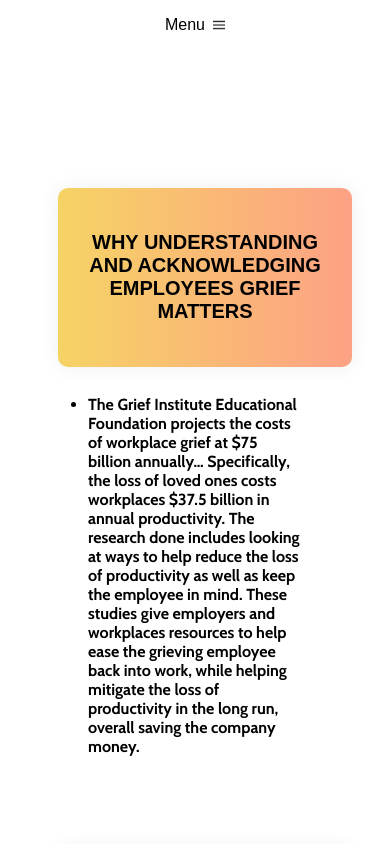
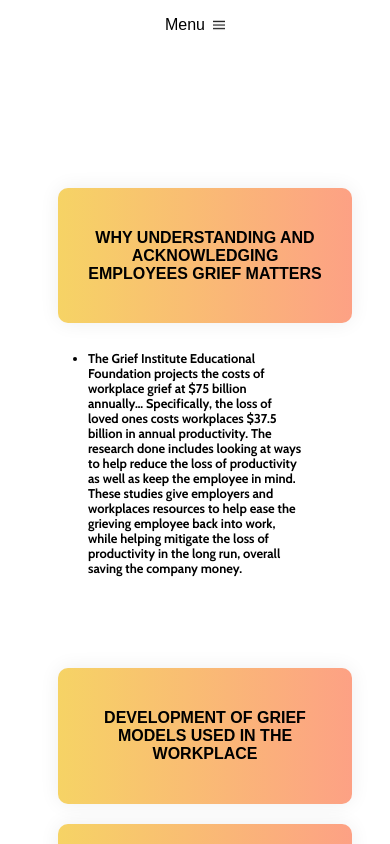
Before and after one commit to miraclebanks/EatonFirm, a Vue app: page /employer in a window 390 px wide. Shown: the top 844 px of the page. Built offline with nearby package versions, Linux system fonts and the light colour scheme.

Commit message:
Fixing employer bug

```diff
--- a/src/components/employer/employer-benefits.vue
+++ b/src/components/employer/employer-benefits.vue
@@ -179,7 +179,6 @@
   .employer-container {
     display: flex;
     flex-direction: row;
-
     margin-top: 96px;
     text-align: justify;
     position: relative;
@@ -239,16 +238,14 @@
       flex-direction: column;
       text-align: left;
       h1 {
-        font-size: 20px;
+        font-size: 1rem;
       }
       li {
-        font-size: 16px;
+        font-size: 0.8rem;
       }
       &_text {
-        flex-direction: row; /* Change from row to column */
-        flex-wrap: wrap;
-        align-items: center;
-        justify-content: center; /* Center items vertically */
+        flex-direction: column;
+        justify-content: center;
       }
     }
   }
```
